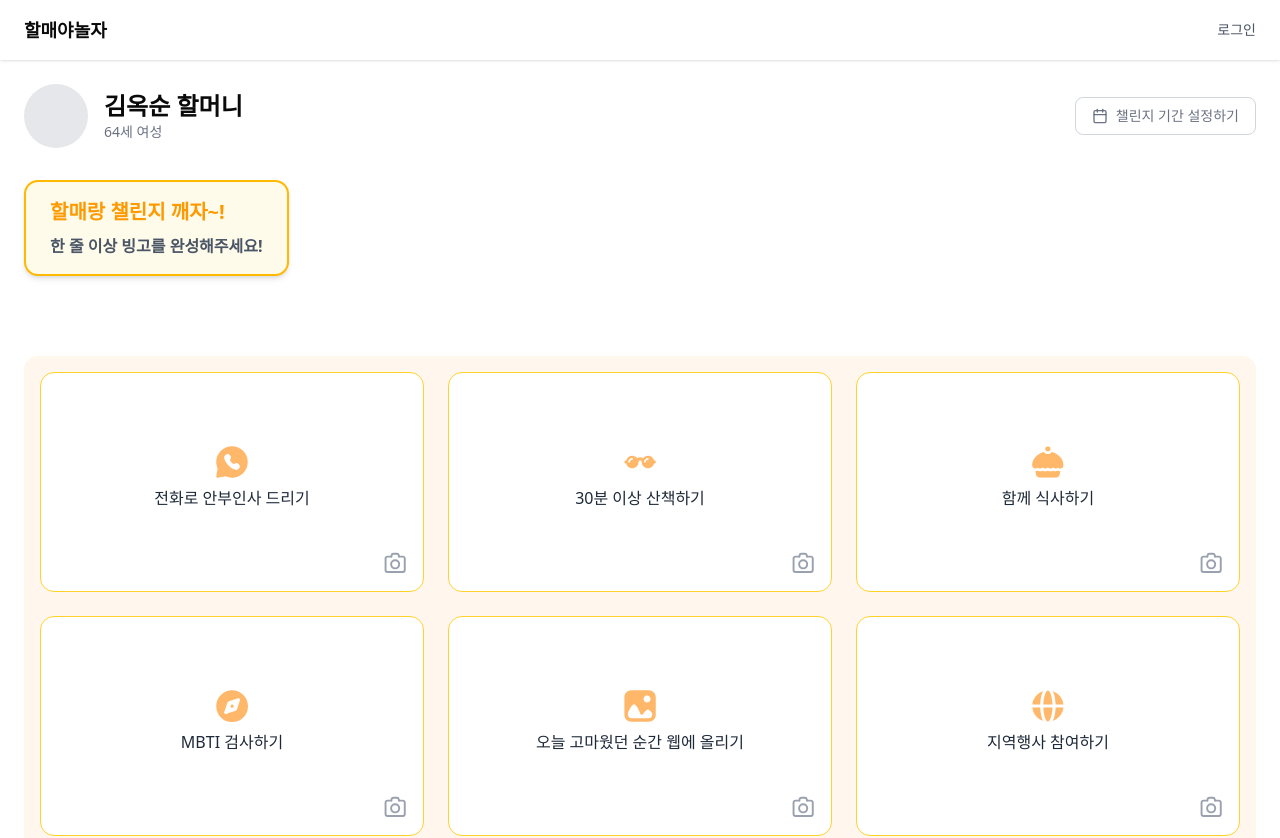
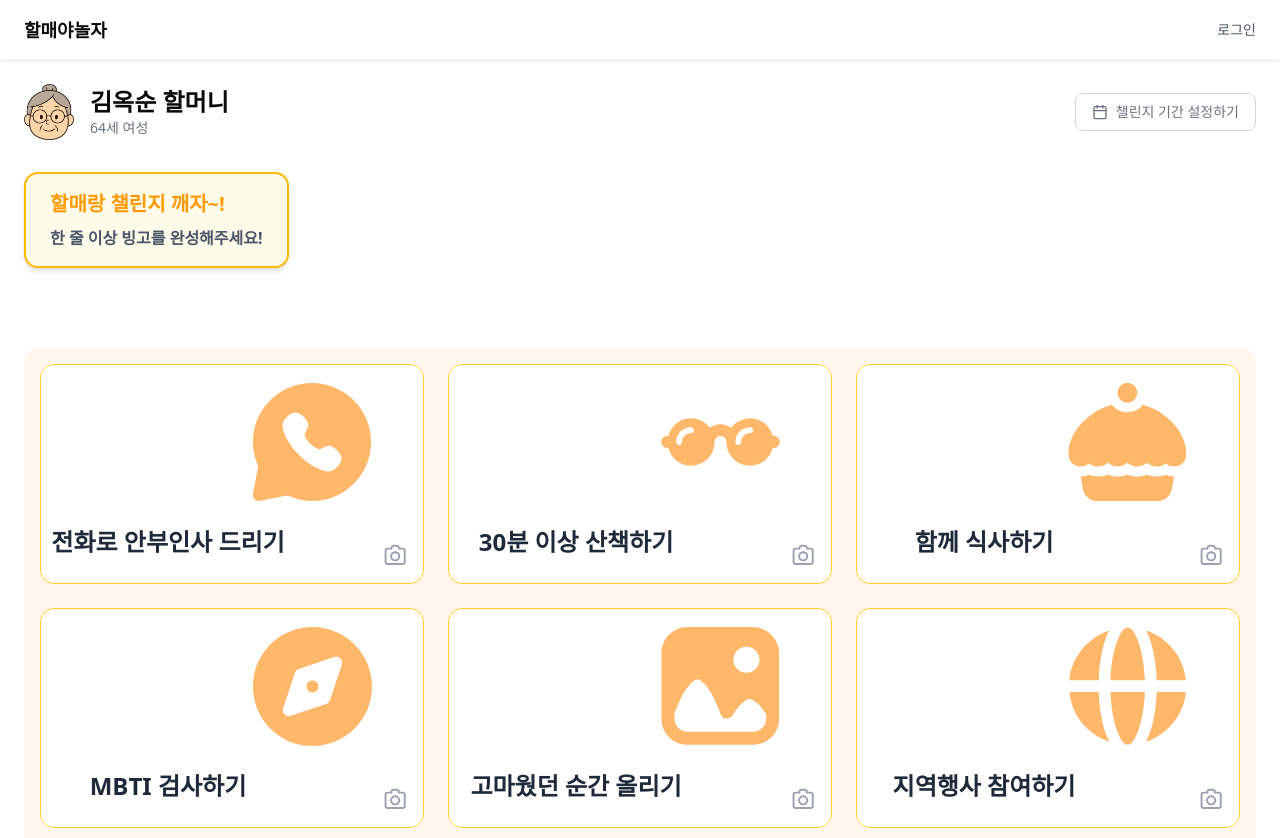
Before and after one commit to Butter-Salt-Flour/Butter-Salt-Flour-FE, a Next.js app: page /bingo in a window 1280 px wide. Shown: the top 838 px of the page. Built offline with nearby package versions, Linux system fonts and the light colour scheme.

Commit message:
feat : 디자인 수정

```diff
--- a/src/app/bingo/page.tsx
+++ b/src/app/bingo/page.tsx
@@ -16,14 +16,14 @@ import { CalendarIcon } from "lucide-react";
 import { format } from "date-fns";
 import { ko } from "date-fns/locale";
 import toast from "react-hot-toast";
-import { Caption1, Title1 } from "@/components/Typography";
+import { Caption1, Subtitle1, Title3, Title1 } from "@/components/Typography";
 import Image from "next/image";
 const bingoItems = [
   { label: "전화로 안부인사 드리기", icon: "/1.svg" },
   { label: "30분 이상 산책하기", icon: "/2.svg" },
   { label: "함께 식사하기", icon: "/3.svg" },
   { label: "MBTI 검사하기", icon: "/4.svg" },
-  { label: "오늘 고마웠던 순간 웹에 올리기", icon: "/5.svg" },
+  { label: "고마웠던 순간 올리기", icon: "/5.svg" },
   { label: "지역행사 참여하기", icon: "/6.svg" },
   { label: "청소 도와드리기", icon: "/7.svg" },
   { label: "디지털 앨범 만들기", icon: "/8.svg" },
@@ -65,7 +65,15 @@ const BingoPage = ({ userName, userAge }: BingoPageProps) => {
     if (newCompleted.length > 0) {
       setCompletedLines((prev) => [...prev, ...newCompleted]);
       setTimeout(() => setIsCompleteModalOpen(true), 500);
-      confetti({ particleCount: 150, spread: 70, origin: { y: 0.6 } });
+      confetti({
+        particleCount: 200,
+        spread: 100,
+        origin: { y: 0.6 },
+        colors: ["#FFA500", "#FF8C00", "#FFD700", "#FFB700"],
+        shapes: ["circle", "square"],
+        gravity: 0.8,
+        scalar: 1.2,
+      });
     }
   }, [activeIndexes]);
 
@@ -96,7 +104,7 @@ const BingoPage = ({ userName, userAge }: BingoPageProps) => {
     <main className="p-6 max-w-7xl mx-auto">
       <section className="mb-8 flex items-center justify-between">
         <div className="flex items-center gap-4">
-          <div className="w-16 h-16 rounded-full bg-gray-200" />
+          <Image src={"/grp.PNG"} width={50} height={50} />
           <div>
             <h2 className="text-2xl font-bold">{"김옥순" ?? "OOO"} 할머니</h2>
             <p className="text-sm text-gray-500">{userAge ?? 64}세 여성</p>
@@ -143,15 +151,21 @@ const BingoPage = ({ userName, userAge }: BingoPageProps) => {
                 relative flex flex-col items-center justify-center text-center rounded-xl p-6 min-h-[220px] transition cursor-default
                 ${
                   isCompleted
-                    ? "bg-green-100 border-4 border-green-500 text-green-900 font-bold line-through"
+                    ? "bg-orange-100 border-4 border-orange-300 text-orange-900 font-bold line-through"
                     : isActive
                     ? "border-2 border-amber-500 bg-white font-bold text-black"
                     : "border border-amber-300 bg-white text-gray-800"
                 }
               `}
             >
-              <img src={item.icon} alt="" className="w-8 h-8 mb-2" />
-              <p className="mb-2">{item.label}</p>
+              <img
+                src={item.icon}
+                alt=""
+                className="w-30 h-30 mb-2 translate-x-20 -translate-y-2"
+              />
+              <Title3 className="mb-2 -translate-x-16 translate-y-2">
+                {item.label}
+              </Title3>
               <input
                 type="file"
                 id={`file-upload-${i}`}
```
